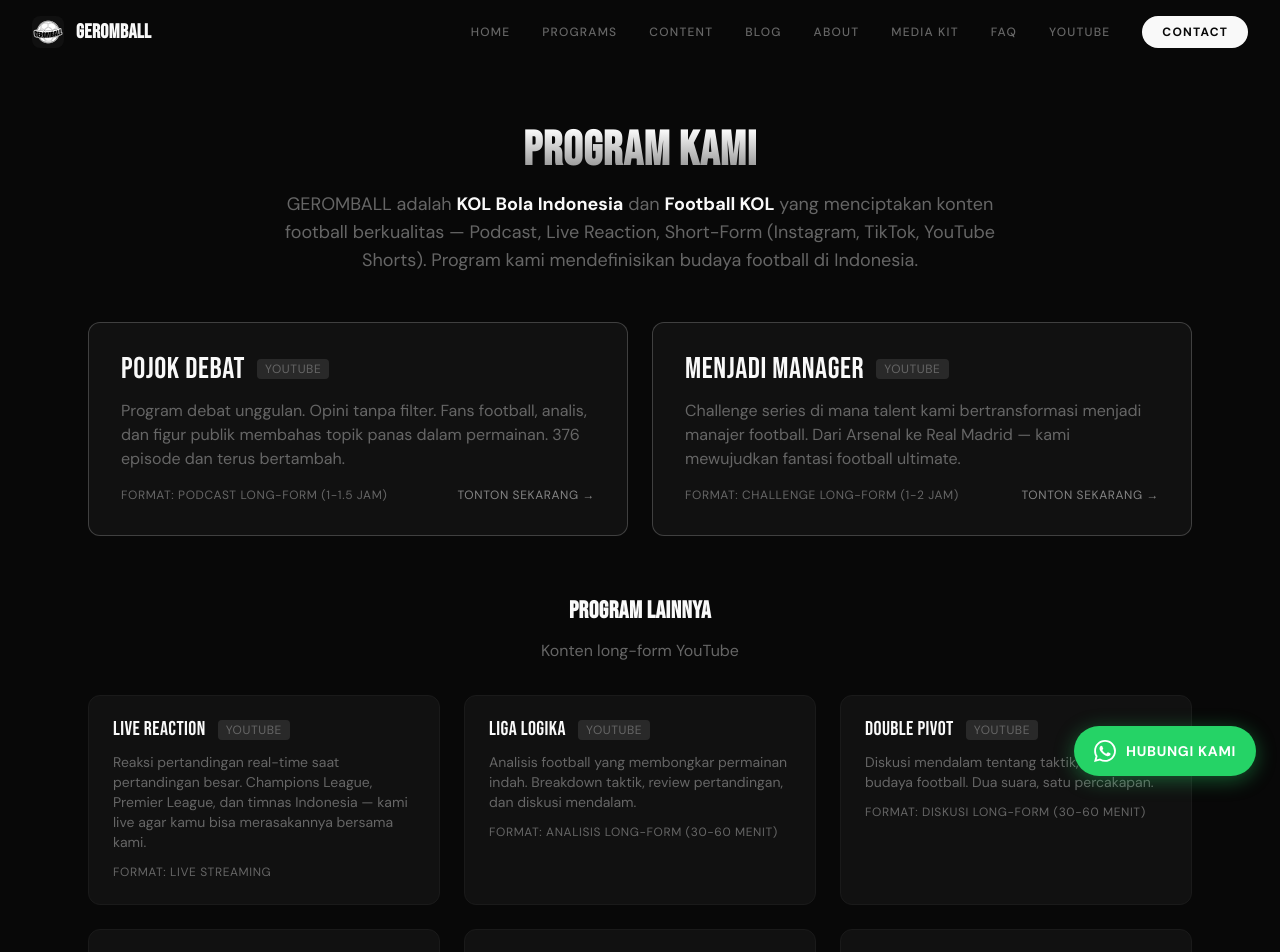
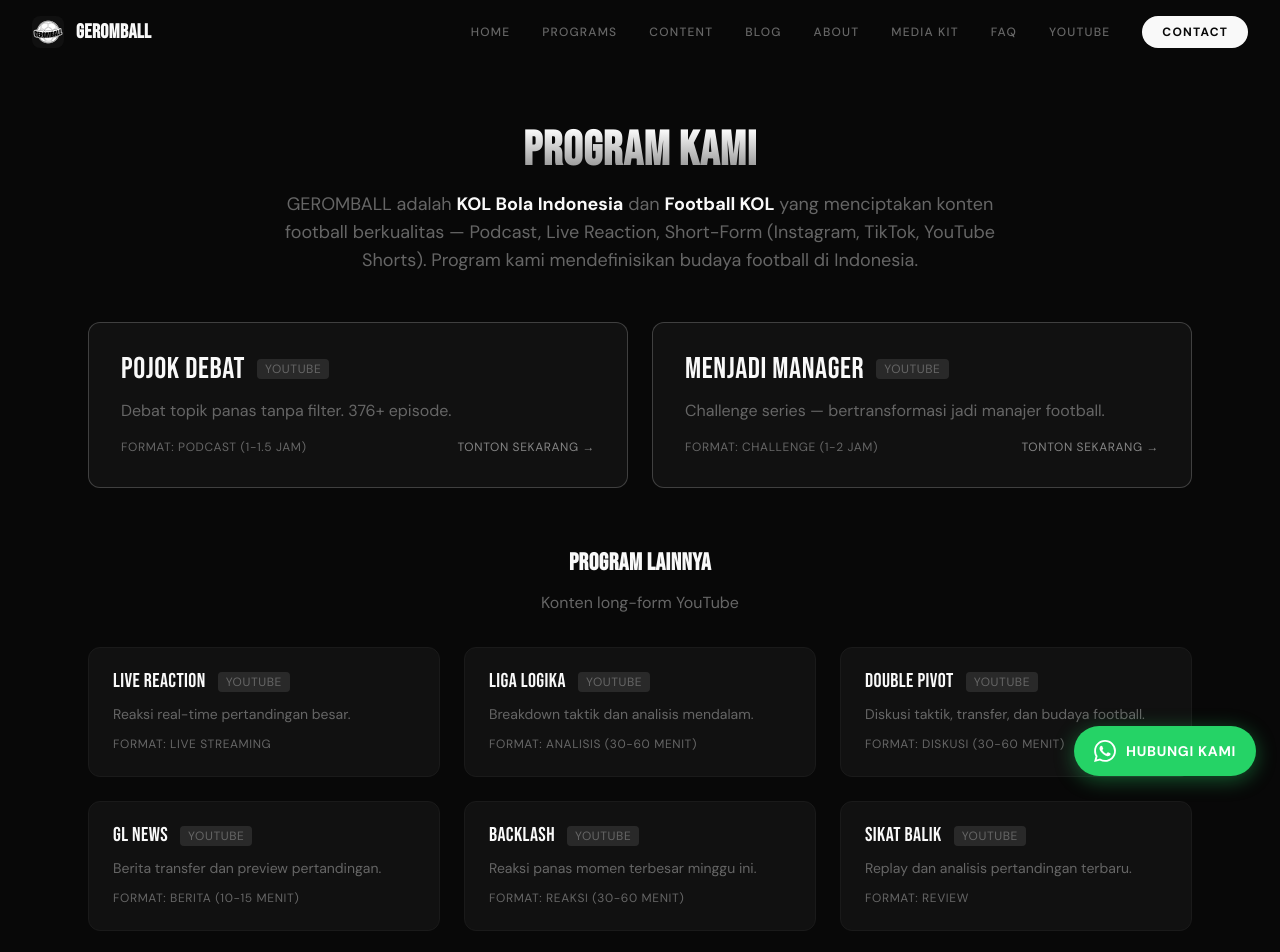
Before and after one commit to Alfanofadil11/geromball, a Next.js app: page /services in a window 1280 px wide. Shown: the top 952 px of the page. Built offline with nearby package versions, Linux system fonts and the light colour scheme.

Commit message:
Reduce text across about, home, and services pages
Ultraworked with [Sisyphus](https://github.com/code-yeongyu/oh-my-openagent)

Co-authored-by: Sisyphus <clio-agent@sisyphuslabs.ai>

```diff
--- a/src/app/about/page.tsx
+++ b/src/app/about/page.tsx
@@ -51,21 +51,10 @@
         <div className="mb-20 grid gap-12 md:grid-cols-2">
           <div>
             <p className="mb-4 text-lg leading-relaxed text-muted">
-              Geromball lahir dari keyakinan sederhana: konten football harus
-              sepassion sport itu sendiri. Yang dimulai dari reaksi pertandingan
-              telah berkembang menjadi operasi media skala penuh yang menjangkau
-              ratusan ribu fans di semua platform besar.
-            </p>
-            <p className="mb-4 text-lg leading-relaxed text-muted">
-              Kami adalah media football yang berbasis kepribadian — gerakan
-              yang menyenangkan, bersemangat, dan pada akhirnya budaya. Kami
-              bertujuan menangkap bentuk-bentuk fanatisme dan ekspresi dalam
-              football dalam bentuk kreatif.
+              Geromball lahir dari passion autentik terhadap sepak bola. Dari reaksi pertandingan, berkembang menjadi operasi media skala penuh yang menjangkau ratusan ribu fans.
             </p>
             <p className="text-lg leading-relaxed text-muted">
-              Tim kami hidup dan bernafas football. Dari Champions League hingga
-              liga lokal, kami menutupi semuanya dengan autentisitas dan energi
-              yang diinginkan fans.
+              Media football berbasis kepribadian — menyenangkan, bersemangat, dan budaya.
             </p>
           </div>
           <div className="flex items-center justify-center">
@@ -80,29 +69,20 @@
           <div className="mx-auto mb-4 h-0.5 w-16 bg-foreground" />
           <h2 className="heading-display mb-6 text-3xl font-bold uppercase tracking-wider">Misi Kami</h2>
           <p className="mb-12 text-lg leading-relaxed text-muted">
-            Menciptakan konten football paling menarik di internet. Kami
-            menggabungkan passion autentik dengan produksi profesional untuk
-            menghadirkan konten yang mengedukasi, menghibur, dan menyatukan
-            komunitas football global.
+            Konten football paling menarik di internet. Passion autentik + produksi profesional.
           </p>
 
           <div className="grid gap-8 md:grid-cols-3">
             <div>
-              <h3 className="heading-display mb-2 text-lg font-bold uppercase tracking-wider">
-                Autentisitas
-              </h3>
+              <h3 className="heading-display mb-2 text-lg font-bold uppercase tracking-wider">Autentisitas</h3>
               <p className="text-sm text-muted">Reaksi nyata, opini nyata</p>
             </div>
             <div>
-              <h3 className="heading-display mb-2 text-lg font-bold uppercase tracking-wider">
-                Kualitas
-              </h3>
+              <h3 className="heading-display mb-2 text-lg font-bold uppercase tracking-wider">Kualitas</h3>
               <p className="text-sm text-muted">Standar produksi profesional</p>
             </div>
             <div>
-              <h3 className="heading-display mb-2 text-lg font-bold uppercase tracking-wider">
-                Komunitas
-              </h3>
+              <h3 className="heading-display mb-2 text-lg font-bold uppercase tracking-wider">Komunitas</h3>
               <p className="text-sm text-muted">Dibuat oleh fans, untuk fans</p>
             </div>
           </div>
--- a/src/app/page.tsx
+++ b/src/app/page.tsx
@@ -165,7 +165,7 @@
             <span className="gradient-text">TAPI FUN</span>
           </h1>
           <p className="mx-auto mt-6 max-w-3xl text-lg text-muted md:text-xl">
-            <strong className="text-foreground">GEROMBALL</strong> adalah <strong className="text-foreground">KOL Bola Indonesia</strong>, <strong className="text-foreground">Football KOL</strong>, dan <strong className="text-foreground">Pundit Indonesia</strong> terdepan. Kami menciptakan konten football — Podcast, Live Reaction, Short-Form (Instagram, TikTok, YouTube Shorts) — yang menghibur, mengedukasi, dan menyatukan komunitas fanatik bola.
+            <strong className="text-foreground">KOL Bola Indonesia</strong> — Podcast, Live Reaction, Short-Form. Fanatik tapi fun.
           </p>
           <p className="mx-auto mt-4 max-w-2xl text-sm text-muted/70">
             235K+ YouTube Subscribers · 455K+ TikTok Followers · 95K+ Instagram Followers
--- a/src/app/services/page.tsx
+++ b/src/app/services/page.tsx
@@ -18,17 +18,17 @@
 const majorPrograms = [
   {
     title: 'Pojok Debat',
-    description: 'Program debat unggulan. Opini tanpa filter. Fans football, analis, dan figur publik membahas topik panas dalam permainan. 376 episode dan terus bertambah.',
+    description: 'Debat topik panas tanpa filter. 376+ episode.',
     platform: 'YouTube',
-    format: 'Podcast Long-form (1-1.5 jam)',
+    format: 'Podcast (1-1.5 jam)',
     url: 'https://www.youtube.com/@geromball/videos',
     isMain: true,
   },
   {
     title: 'Menjadi Manager',
-    description: 'Challenge series di mana talent kami bertransformasi menjadi manajer football. Dari Arsenal ke Real Madrid — kami mewujudkan fantasi football ultimate.',
+    description: 'Challenge series — bertransformasi jadi manajer football.',
     platform: 'YouTube',
-    format: 'Challenge Long-form (1-2 jam)',
+    format: 'Challenge (1-2 jam)',
     url: 'https://www.youtube.com/@geromball/videos',
     isMain: true,
   },
@@ -37,44 +37,44 @@
 const otherPrograms = [
   {
     title: 'Live Reaction',
-    description: 'Reaksi pertandingan real-time saat pertandingan besar. Champions League, Premier League, dan timnas Indonesia — kami live agar kamu bisa merasakannya bersama kami.',
+    description: 'Reaksi real-time pertandingan besar.',
     platform: 'YouTube',
     format: 'Live Streaming',
     url: 'https://www.youtube.com/@geromball/streams',
   },
   {
     title: 'Liga Logika',
-    description: 'Analisis football yang membongkar permainan indah. Breakdown taktik, review pertandingan, dan diskusi mendalam.',
+    description: 'Breakdown taktik dan analisis mendalam.',
     platform: 'YouTube',
-    format: 'Analisis Long-form (30-60 menit)',
+    format: 'Analisis (30-60 menit)',
     url: 'https://www.youtube.com/@geromball/videos',
   },
   {
     title: 'Double Pivot',
-    description: 'Diskusi mendalam tentang taktik, transfer, dan budaya football. Dua suara, satu percakapan.',
+    description: 'Diskusi taktik, transfer, dan budaya football.',
     platform: 'YouTube',
-    format: 'Diskusi Long-form (30-60 menit)',
+    format: 'Diskusi (30-60 menit)',
     url: 'https://www.youtube.com/@geromball/videos',
   },
   {
     title: 'GL News',
-    description: 'Berita transfer, preview pertandingan, dan kabar terkini dari dunia football.',
+    description: 'Berita transfer dan preview pertandingan.',
     platform: 'YouTube',
-    format: 'Berita Long-form (10-15 menit)',
+    format: 'Berita (10-15 menit)',
     url: 'https://www.youtube.com/@geromball/videos',
   },
   {
     title: 'Backlash',
-    description: 'Reaksi panas terhadap momen-momen terbesar minggu ini. Tanpa filter, tanpa kompromi.',
+    description: 'Reaksi panas momen terbesar minggu ini.',
     platform: 'YouTube',
-    format: 'Reaksi Long-form (30-60 menit)',
+    format: 'Reaksi (30-60 menit)',
     url: 'https://www.youtube.com/@geromball/videos',
   },
   {
     title: 'Sikat Balik',
-    description: 'Replay dan analisis momen-momen penting dari pertandingan terbaru.',
+    description: 'Replay dan analisis pertandingan terbaru.',
     platform: 'YouTube',
-    format: 'Review Long-form',
+    format: 'Review',
     url: 'https://www.youtube.com/@geromball/videos',
   },
 ]
```
